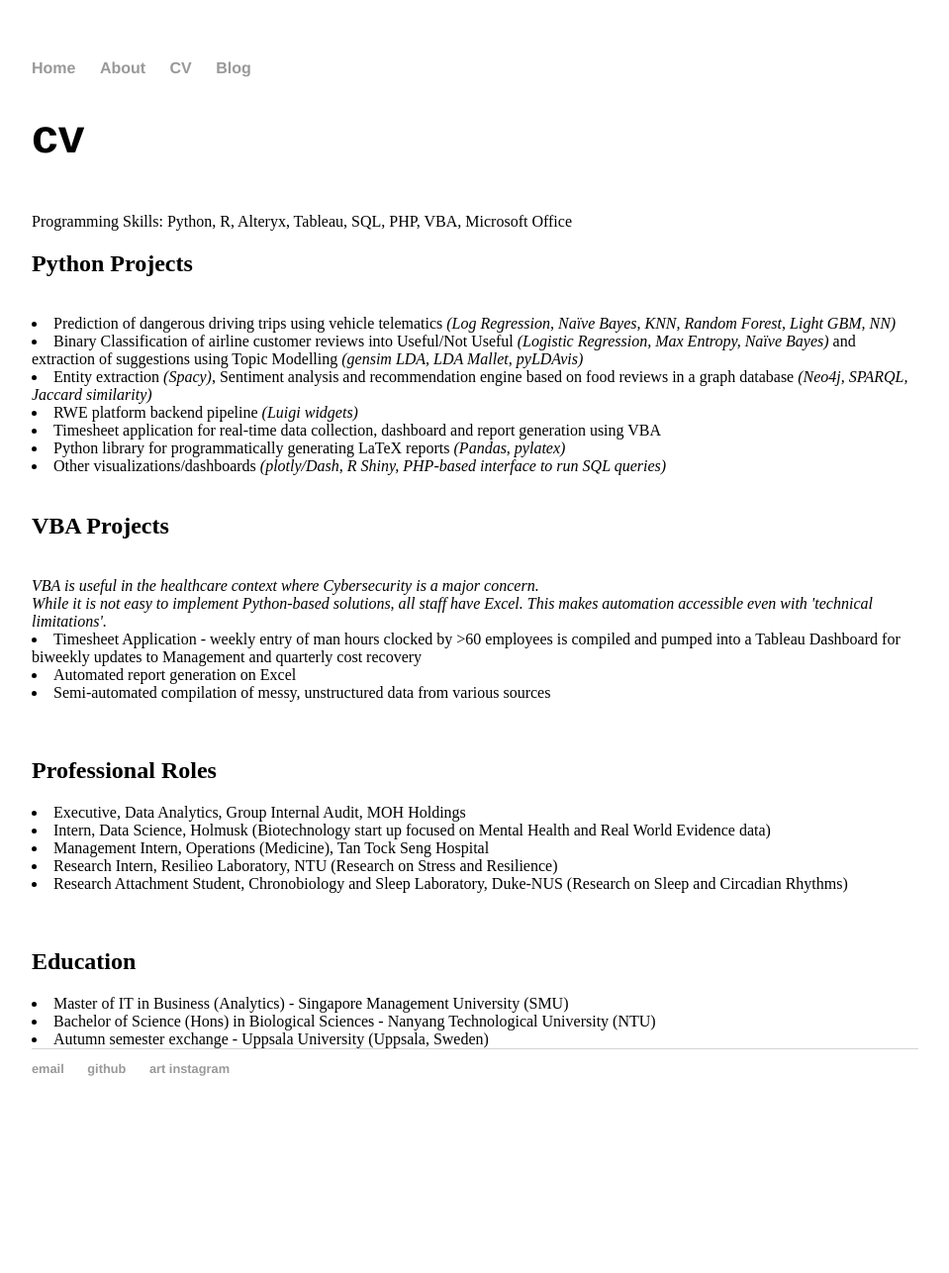
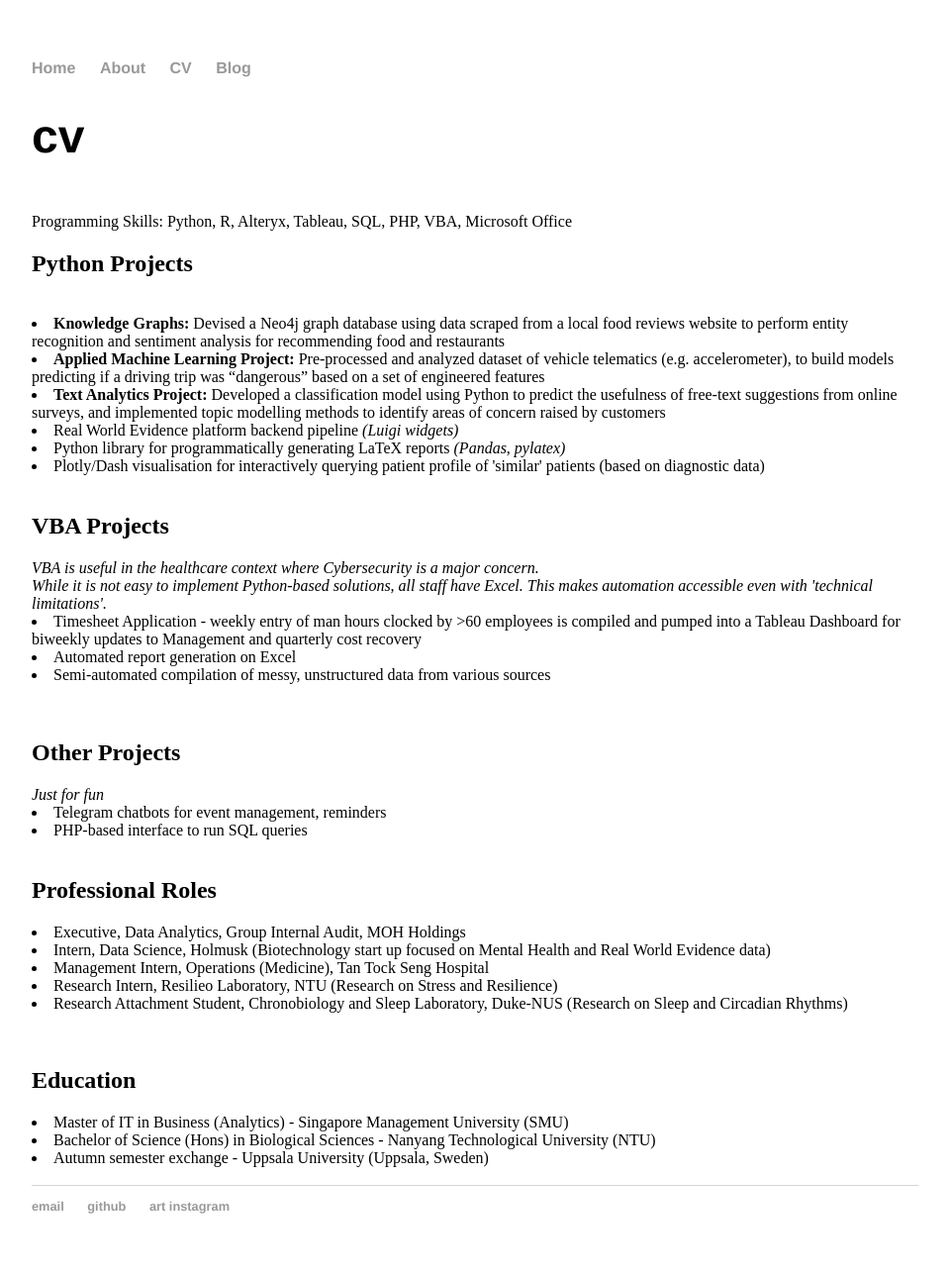
Before and after one commit to gerpang/_gerpang.github.io, a Jekyll site: the page built from cv/index.html, in a window 1280 px wide. Shown: the whole page at 99% size, without its empty margins (160-1119 px from the left). Built offline with Jekyll 4.4.1, drawn with Linux system fonts in a browser that asks for light colours; before the commit the page ends 1147 px from its top, so only the background shows below that.

Commit message:
updated cv

```diff
--- a/cv/index.html
+++ b/cv/index.html
@@ -8,28 +8,32 @@
 Programming Skills: Python, R, Alteryx, Tableau, SQL, PHP, VBA, Microsoft Office
 <br>
 <h2>Python Projects</h2> <br>
-<li>Prediction of dangerous driving trips using vehicle telematics <i>(Log
-        Regression, Naïve Bayes, KNN, Random Forest, Light GBM, NN)</i></li>
-<li>Binary Classification of airline customer reviews into Useful/Not Useful
-    <i>(Logistic Regression, Max Entropy, Naïve Bayes)</i> and extraction of
-    suggestions using Topic Modelling <i>(gensim LDA, LDA Mallet, pyLDAvis)</i>
+<li><b>Knowledge Graphs: </b>
+    Devised a Neo4j graph database using data scraped from a local food reviews
+    website to perform entity recognition and sentiment analysis for
+    recommending food and restaurants</li>
+<li><b>Applied Machine Learning Project: </b>
+    Pre-processed and analyzed dataset of vehicle telematics (e.g.
+    accelerometer), to build models predicting if a driving trip was “dangerous”
+    based on a set of engineered features
 </li>
-<li>Entity extraction <i>(Spacy)</i>, Sentiment analysis and recommendation
-    engine based on food reviews in a graph database <i>(Neo4j, SPARQL, Jaccard
-        similarity)</i></li>
-<li>RWE platform backend pipeline <i>(Luigi widgets)</i></li>
-<li>Timesheet application for real-time data collection, dashboard and report
-    generation using VBA</li>
+<li><b>Text Analytics Project: </b>
+    Developed a classification model using Python to predict the usefulness of
+    free-text suggestions from online surveys, and implemented topic modelling
+    methods to identify areas of concern raised by customers
+</li>
+<li>Real World Evidence platform backend pipeline <i>(Luigi widgets)</i></li>
 <li>Python library for programmatically generating LaTeX reports <i>(Pandas,
         pylatex)</i></li>
-<li>Other visualizations/dashboards <i>(plotly/Dash, R Shiny, PHP-based
-        interface to run SQL queries)</i></li>
+<li>Plotly/Dash visualisation for interactively querying patient profile of
+    'similar' patients (based on diagnostic data)</li>
+
 <br>
-<h2>VBA Projects</h2> <br>
+<h2>VBA Projects</h2>
 <i>VBA is useful in the healthcare context where Cybersecurity is a major
     concern. <br>While it is not easy to implement Python-based solutions, all
     staff have Excel. This makes automation accessible even with 'technical
-    limitations'.</i>
+    limitations'.</i><br>
 <li>Timesheet Application - weekly entry of man hours clocked by >60 employees
     is compiled and pumped into a Tableau Dashboard for biweekly updates to
     Management and quarterly cost recovery</li>
@@ -37,6 +41,11 @@
 <li>Semi-automated compilation of messy, unstructured data from various sources
 </li>
 <br><br>
+<h2>Other Projects</h2>
+<i>Just for fun</i><br>
+<li>Telegram chatbots for event management, reminders</li>
+<li>PHP-based interface to run SQL queries</i></li>
+<br>
 <h2>Professional Roles</h2>
 <li>Executive, Data Analytics, Group Internal Audit, MOH Holdings</li>
 <li>Intern, Data Science, Holmusk (Biotechnology start up focused on Mental
@@ -53,3 +62,4 @@
 <li>Bachelor of Science (Hons) in Biological Sciences - Nanyang Technological
     University (NTU)</li>
 <li>Autumn semester exchange - Uppsala University (Uppsala, Sweden)</li>
+<br>
```
